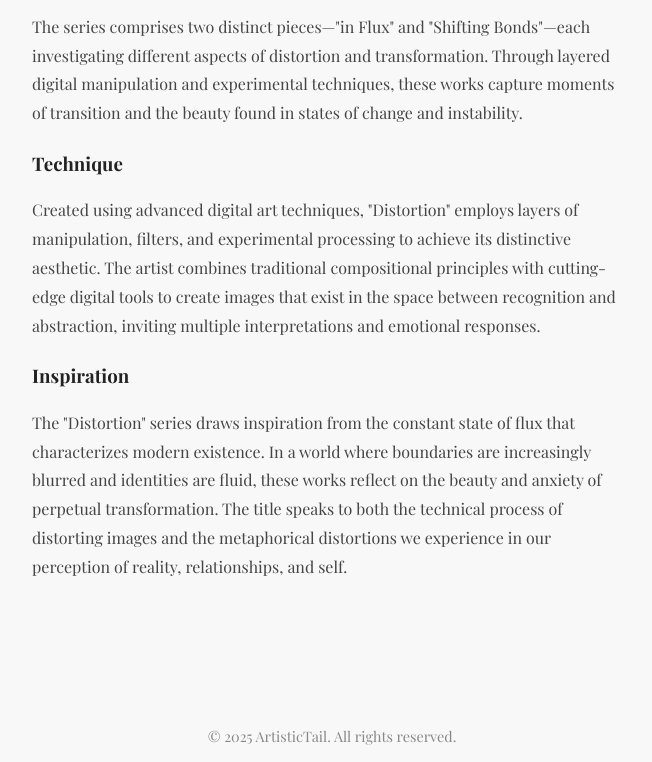
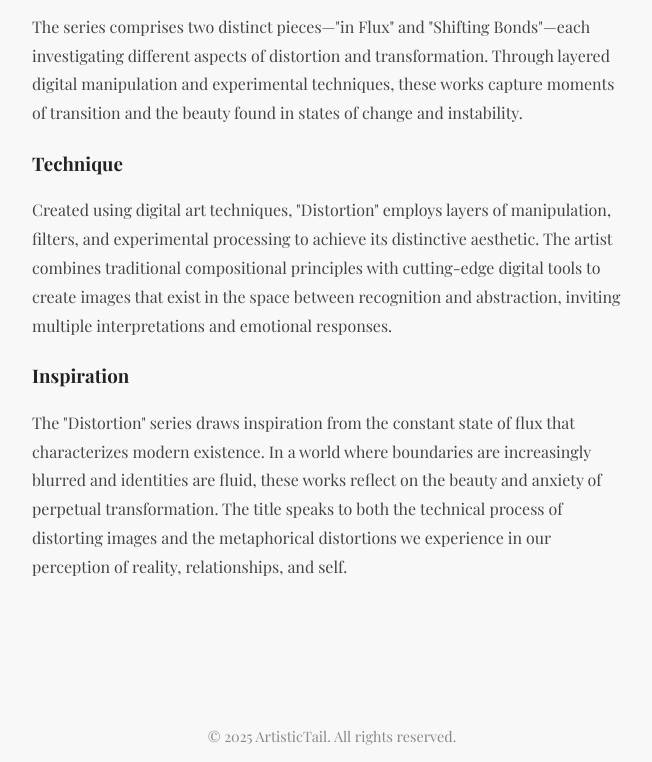
Before and after one commit to WinsomeYuen/ArtisticTail, a plain HTML site: page works/Distortion/index.html in a window 1280 px wide. Shown: the part 1396-2158 px from the top of the page, without its empty margins (308-960 px from the left). Drawn offline with nearby package versions, Linux system fonts and the light colour scheme.

Commit message:
refactor: tweak copy on distortion page

```diff
--- a/works/Distortion/index.html
+++ b/works/Distortion/index.html
@@ -67,7 +67,7 @@
 
       <h3>Technique</h3>
       <p>
-        Created using advanced digital art techniques, "Distortion" employs layers of manipulation, filters, and
+        Created using digital art techniques, "Distortion" employs layers of manipulation, filters, and
         experimental processing to achieve its distinctive aesthetic. The artist combines traditional compositional
         principles with cutting-edge digital tools to create images that exist in the space between recognition
         and abstraction, inviting multiple interpretations and emotional responses.
```
